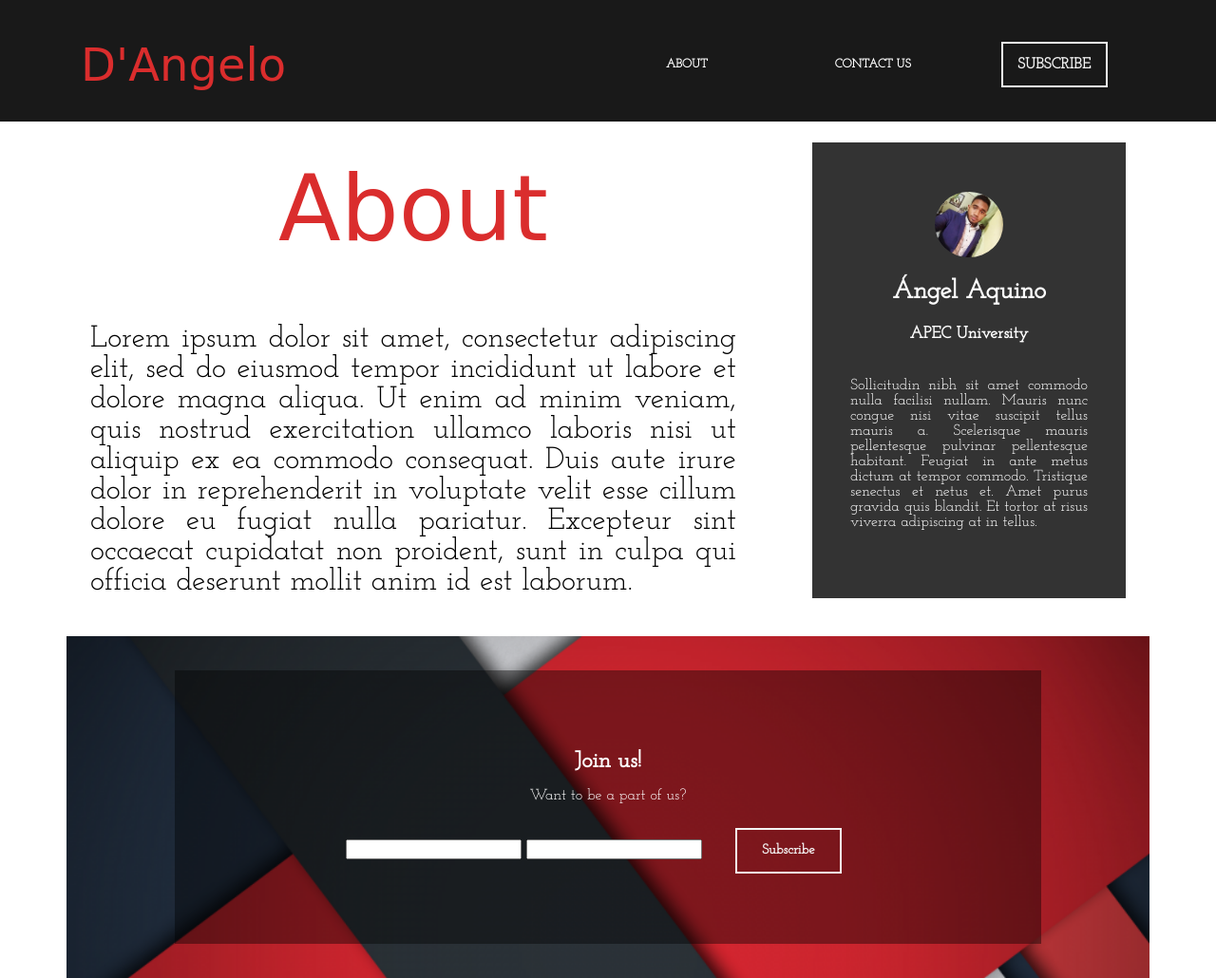
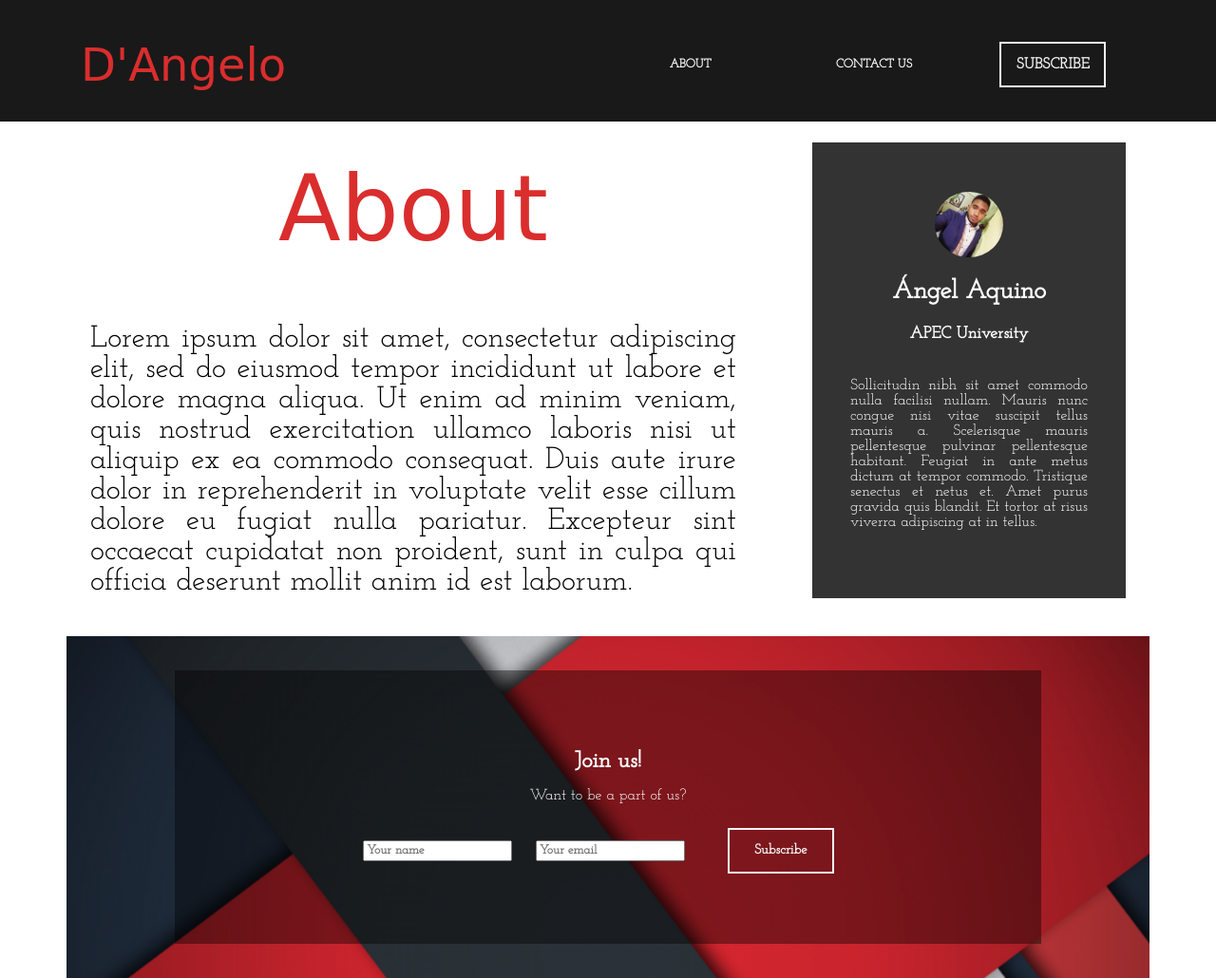
Before and after one commit to TheAngel12/D-Angelo, a plain HTML site: page about.html in a window 1280 px wide. Shown: the top 1030 px of the page at 95% size. Drawn offline with Linux system fonts and the light colour scheme; a web font is replaced by a local one.

Commit message:
Inputs styles fixed

```diff
--- a/about.html
+++ b/about.html
@@ -55,8 +55,8 @@
                     <h2 class="subs-h1">Join us!</h2>
                     <p class="subs-p">Want to be a part of us?</p>
                     <div subs-option>
-                        <input type="text" name="" id="" class="name textbox">
-                        <input type="email" name="" id="" class="email textbox">
+                        <input type="text" name="" id="" class="name textbox" placeholder="Your name">
+                        <input type="email" name="" id="" class="email textbox" placeholder="Your email">
                         <button class="subscribe-btn">Subscribe</button>
                     </div>
                 </div>
--- a/css/containers.css
+++ b/css/containers.css
@@ -23,7 +23,7 @@ nav {
     "logo about contact subs";
     height: 100%;
     width: 100%;
-    gap: 15px;
+    gap: 10px;
 }
 
 .header-logo {
@@ -104,7 +104,7 @@ button {
 }
 
 .subs-button {
-    font-size: 0.6rem;
+    font-size: 0.5rem;
     height: 2rem;
     width: 4rem;
 }
--- a/css/subscribe.css
+++ b/css/subscribe.css
@@ -26,7 +26,7 @@
 
 }
 
-.input {
+input {
     margin: 10px;
 }
 
@@ -59,4 +59,5 @@
         right: 10%;
         left: 10%;
     }
+
 }
--- a/css/typography.css
+++ b/css/typography.css
@@ -100,6 +100,11 @@ footer a:hover {
     margin: 20px;
 }
 
+input {
+    font-family: 'Josefin Slab', serif;
+    font-weight: bold;
+    height: 1rem;
+}
 
 span {
     font-weight: bold;
```
Also changed, not shown: contact-us.html (+2 -2 lines), index.html (+2 -2 lines), posts/cake-post.html (+2 -2 lines), posts/italy-post.html (+2 -2 lines), posts/new-york-post.html (+2 -2 lines), posts/pancakes-post.html (+2 -2 lines), posts/pizza-post.html (+2 -2 lines), posts/somewhere-post.html (+2 -2 lines).
